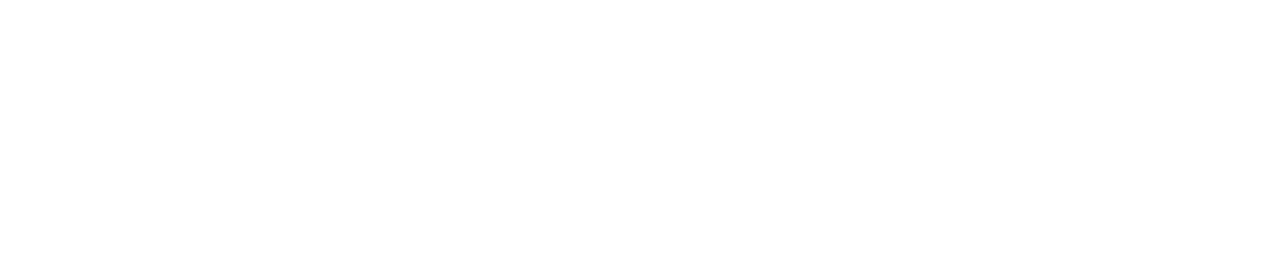
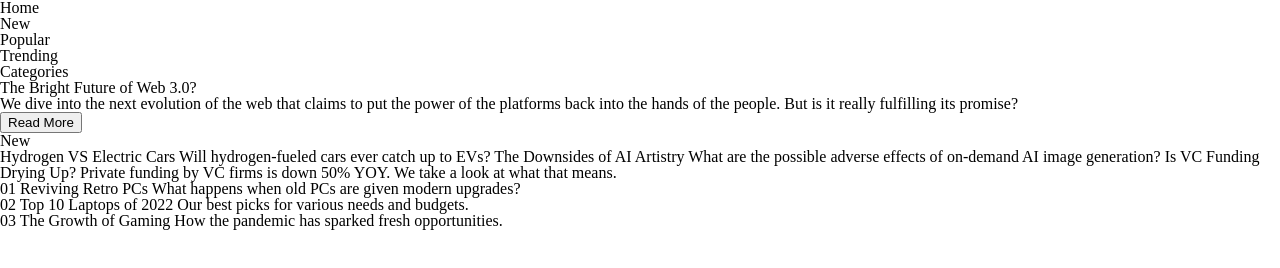
Before and after one commit to andaluciacurtis/News-Homepage, a plain HTML site: page index.html in a window 1280 px wide. Drawn offline with Linux system fonts and the light colour scheme.

Commit message:
Broke up text into correct areas

```diff
--- a/index.html
+++ b/index.html
@@ -14,22 +14,26 @@
 </head>
 <body>
 
+  <nav>
+    <p>Home</p>
+    <p>New</p>
+    <p>Popular</p>
+    <p>Trending</p>
+    <p>Categories</p>
+  </nav>
 
-<!--
-  Home
-  New
-  Popular
-  Trending
-  Categories
+  <main>
+    <div class="feature">
+      <h1>The Bright Future of Web 3.0?</h1>
+      <p>We dive into the next evolution of the web that claims to put the power of the platforms back into the hands of the people. But is it really fulfilling its promise?</p>
 
-  The Bright Future of Web 3.0?
+      <button>
+        Read More
+      </button>
 
-  We dive into the next evolution of the web that claims to put the power of the platforms back into the hands of the people.
-  But is it really fulfilling its promise?
-
-  Read more
-
-  New
+    </div>
+    <div class="new-articles">
+      <h2>New</h2>
 
       Hydrogen VS Electric Cars
       Will hydrogen-fueled cars ever catch up to EVs?
@@ -39,18 +43,28 @@
 
       Is VC Funding Drying Up?
       Private funding by VC firms is down 50% YOY. We take a look at what that means.
+    </div>
+  </main>
 
+  <div class="other-features">
+    <div class="article-1">
       01
       Reviving Retro PCs
       What happens when old PCs are given modern upgrades?
+    </div>
 
+    <div class="article-2">
       02
       Top 10 Laptops of 2022
       Our best picks for various needs and budgets.
+    </div>
 
+    <div class="article-3">
       03
       The Growth of Gaming
-  How the pandemic has sparked fresh opportunities. -->
+      How the pandemic has sparked fresh opportunities.
+    </div>
+  </div>
 
   <script src="script.js"></script>
 </body>
```
Lines whose indentation alone changed are shown as unchanged.
